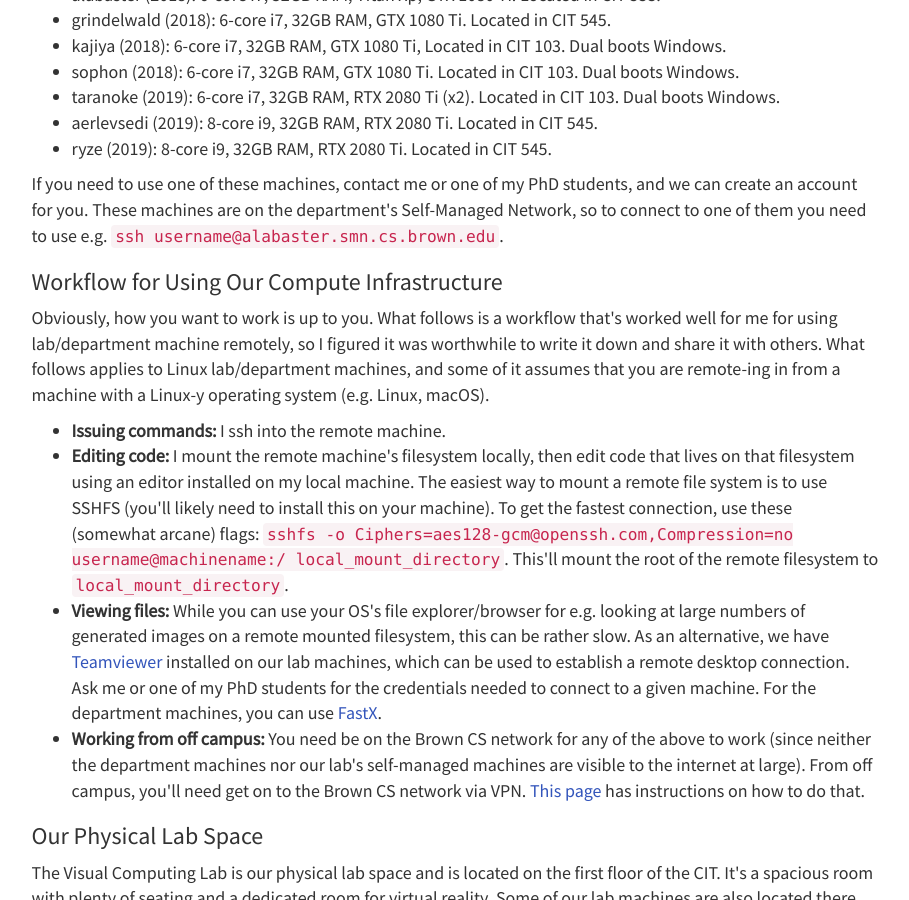
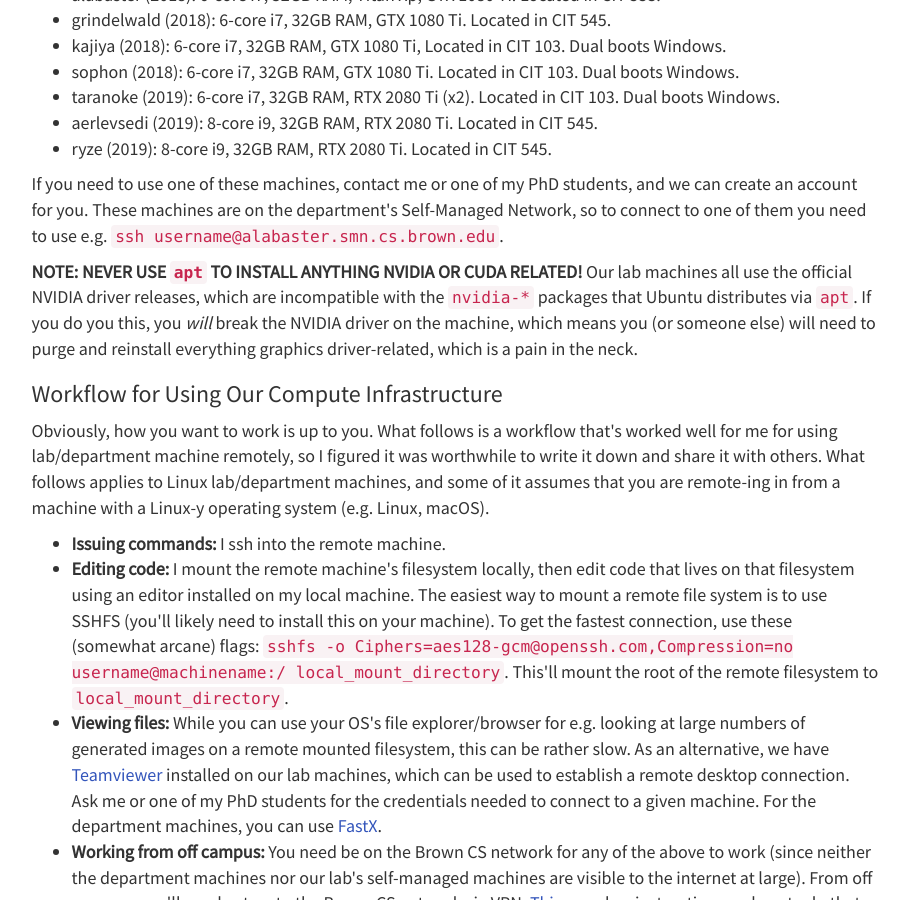
Before and after one commit to dritchie/dritchie.github.io, a Jekyll site: the page built from getting_started.html, in a window 1280 px wide and 900 px high, scrolled down 1570 px. Shown: the whole window, without its empty margins (331-1240 px from the left). Built offline with Jekyll 4.4.1, drawn with Linux system fonts in a browser that asks for light colours.

Commit message:
Add warning about breaking NVIDIA drivers.

```diff
--- a/getting_started.html
+++ b/getting_started.html
@@ -96,6 +96,11 @@ layout: post
     These machines are on the department's Self-Managed Network, so to connect to one of them you need to use e.g. <code>ssh username@alabaster.smn.cs.brown.edu</code>.
 </p>
 
+<p>
+    <strong>NOTE: NEVER USE <code>apt</code> TO INSTALL ANYTHING NVIDIA OR CUDA RELATED!</strong>
+    Our lab machines all use the official NVIDIA driver releases, which are incompatible with the <code>nvidia-*</code> packages that Ubuntu distributes via <code>apt</code>. If you do you this, you <i>will</i> break the NVIDIA driver on the machine, which means you (or someone else) will need to purge and reinstall everything graphics driver-related, which is a pain in the neck.
+</p>
+
 <h3>Workflow for Using Our Compute Infrastructure</h3>
 
 <p>
```
